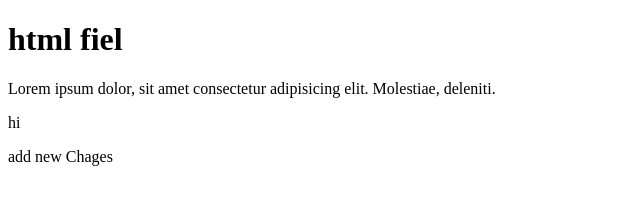
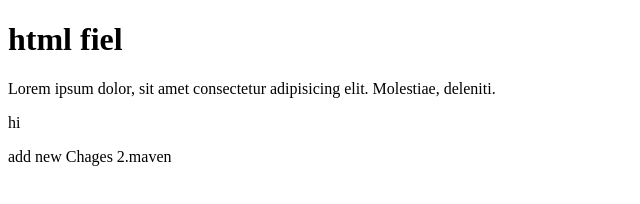
Before and after one commit to Pavi-gr/Day2, a plain HTML site: page index.html in a window 1280 px wide. Shown: the full height of the page, 0-640 px from the left. Drawn offline with Linux system fonts and the light colour scheme.

Commit message:
fix:maven

```diff
--- a/index.html
+++ b/index.html
@@ -11,5 +11,6 @@
     <p>Lorem ipsum dolor, sit amet consectetur adipisicing elit. Molestiae, deleniti.</p>
     <p>hi </p>
     add new Chages
+    2.maven
 </body>
 </html>
```
